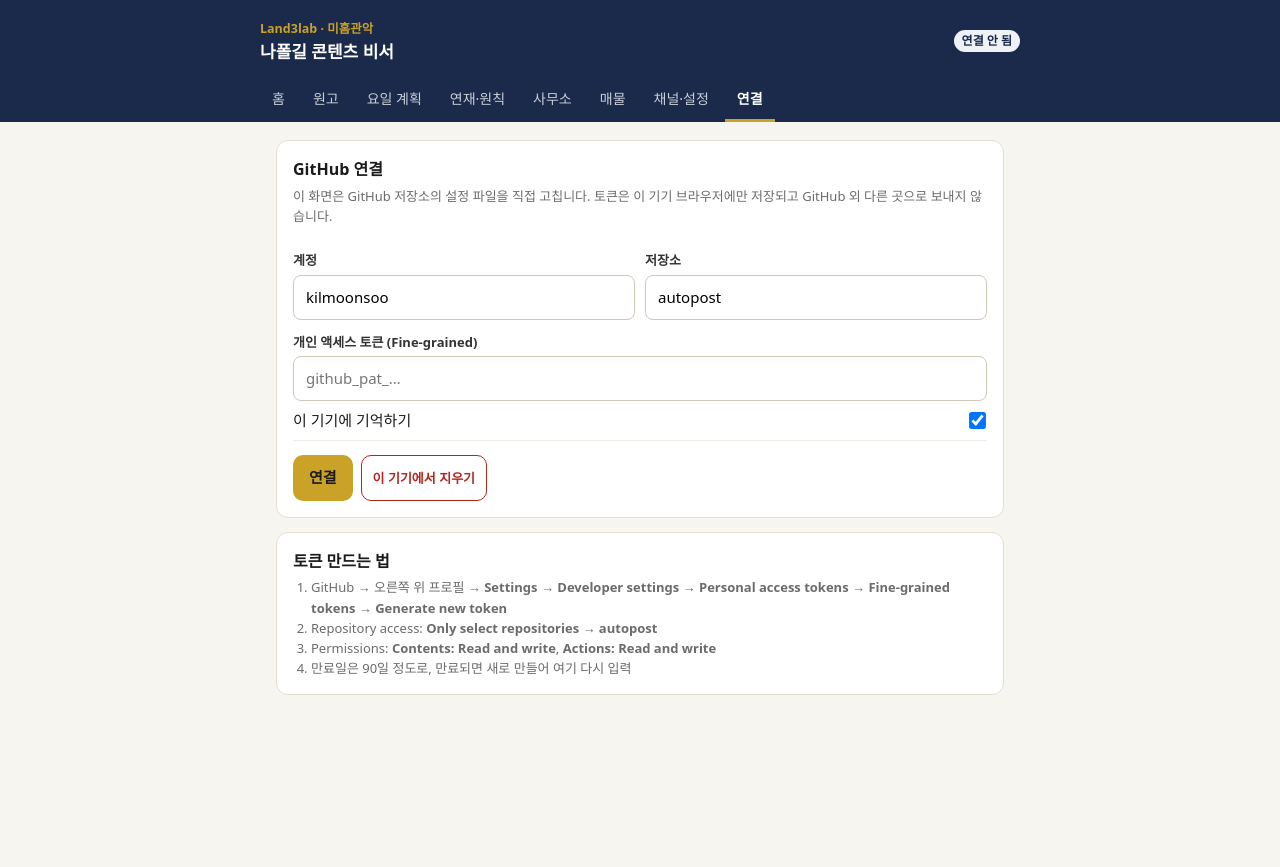
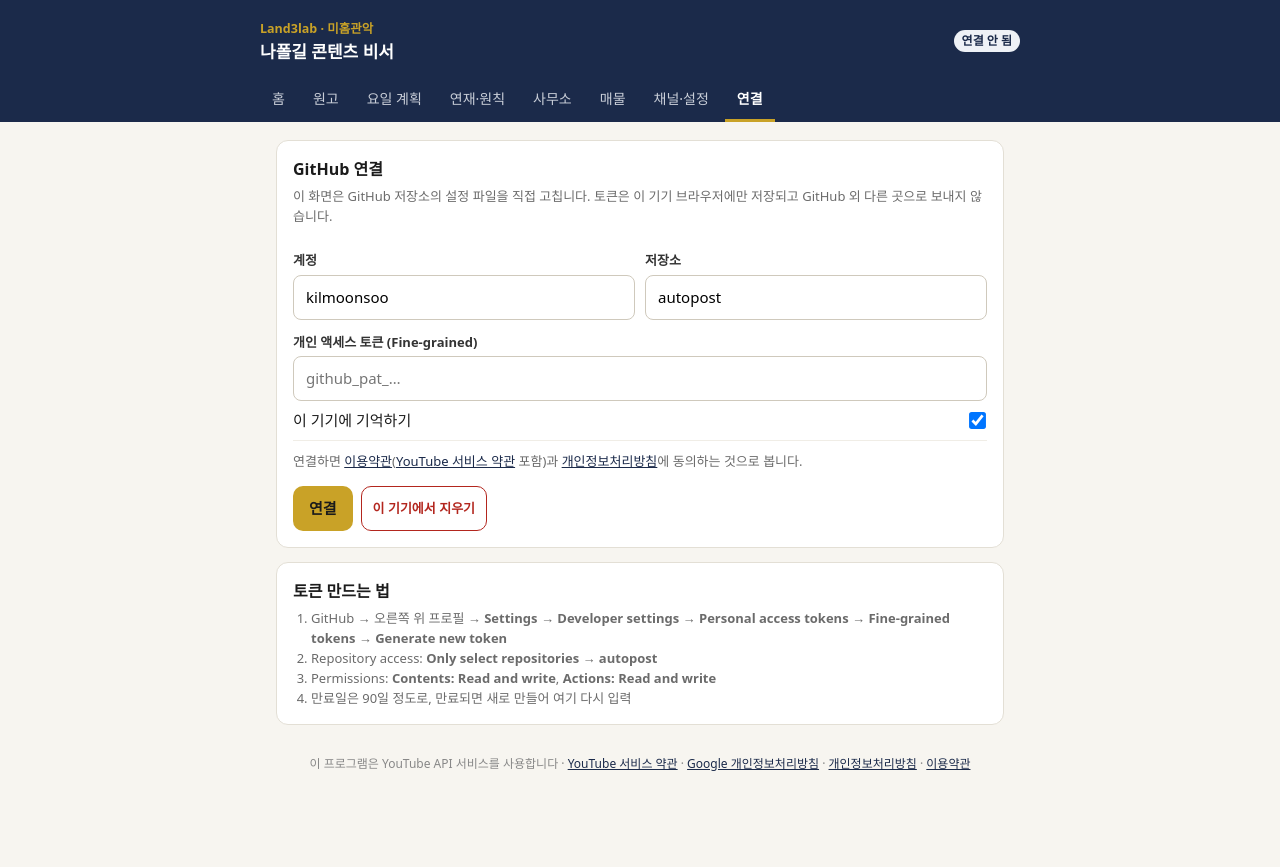
Before and after one commit to kilmoonsoo/kilmoonsoo.github.io, a plain HTML site: page admin.html in a window 1280 px wide. Before the commit the page ends 829 px from the top, so only its background shows below. Drawn offline with Linux system fonts and the light colour scheme.

Commit message:
관리 화면: YouTube 약관·개인정보처리방침 안내(감사 요건)
Co-Authored-By: Claude Opus 5.5 <noreply@anthropic.com>
Claude-Session: https://claude.ai/code/session_01T4pAVFFFU52vFLHWHnQpr4

```diff
--- a/admin.html
+++ b/admin.html
@@ -318,6 +318,7 @@ code{background:#F1EEE6;padding:1px 5px;border-radius:4px;font-size:13px}
     <label>개인 액세스 토큰 (Fine-grained)</label>
     <input id="c-token" type="password" placeholder="github_pat_…" autocomplete="off">
     <div class="toggle"><span>이 기기에 기억하기</span><input type="checkbox" id="c-remember" checked></div>
+    <p class="d" style="margin-top:10px">연결하면 <a href="terms.html" target="_blank" rel="noopener">이용약관</a>(<a href="https://www.youtube.com/t/terms" target="_blank" rel="noopener">YouTube 서비스 약관</a> 포함)과 <a href="privacy.html" target="_blank" rel="noopener">개인정보처리방침</a>에 동의하는 것으로 봅니다.</p>
     <div class="bar"><button class="btn gold" id="c-save">연결</button><button class="btn danger small" id="c-forget">이 기기에서 지우기</button></div>
   </div>
   <div class="card">
@@ -330,6 +331,10 @@ code{background:#F1EEE6;padding:1px 5px;border-radius:4px;font-size:13px}
     </ol>
   </div>
 </section>
+<footer style="text-align:center;font-size:12px;color:#888;padding:16px 0 90px">이 프로그램은 YouTube API 서비스를 사용합니다 ·
+  <a href="https://www.youtube.com/t/terms" target="_blank" rel="noopener">YouTube 서비스 약관</a> ·
+  <a href="http://www.google.com/policies/privacy" target="_blank" rel="noopener">Google 개인정보처리방침</a> ·
+  <a href="privacy.html" target="_blank" rel="noopener">개인정보처리방침</a> · <a href="terms.html" target="_blank" rel="noopener">이용약관</a></footer>
 </main>
 
 <div class="savebar" id="savebar"><span class="muted" style="align-self:center">바뀐 내용이 있습니다</span>
```
